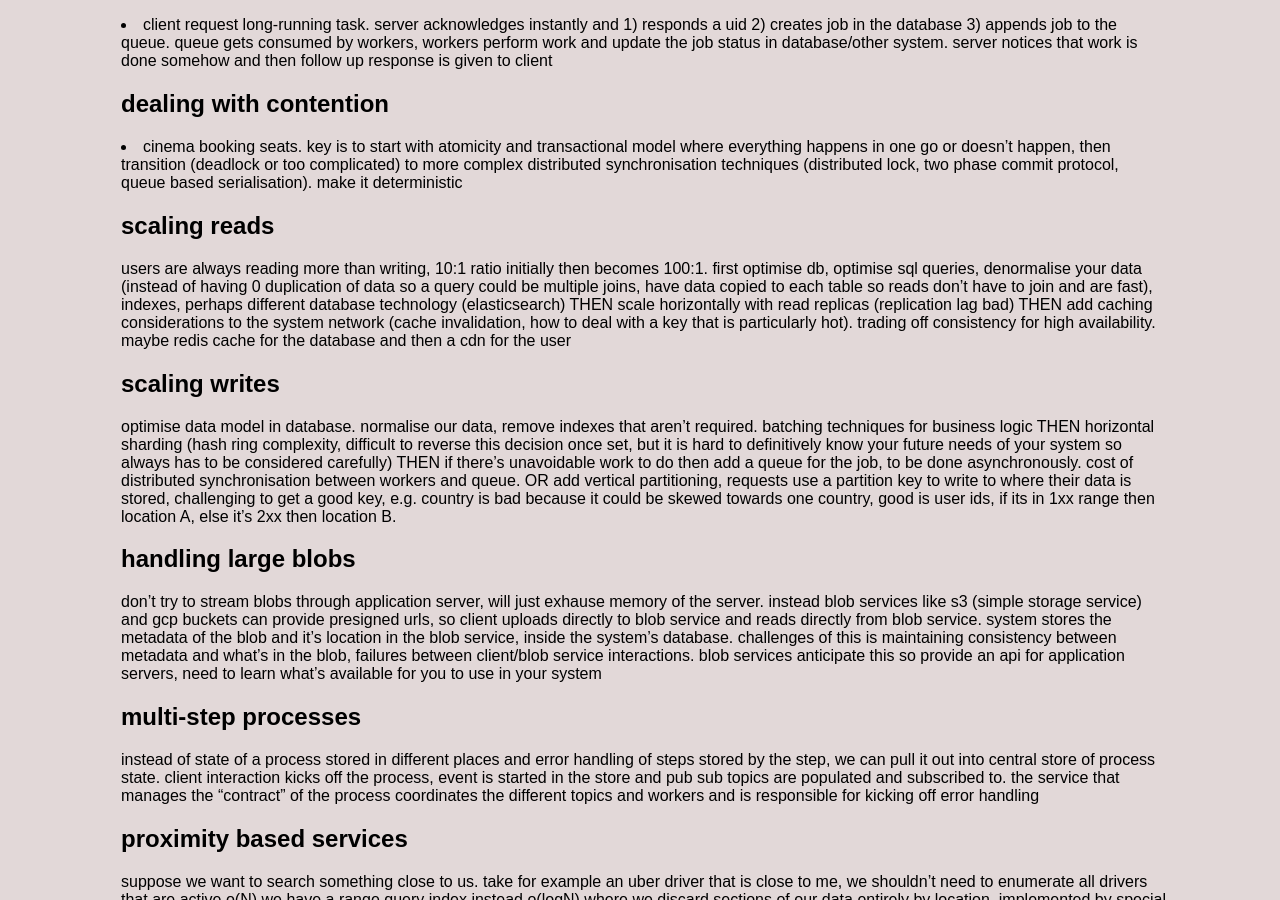
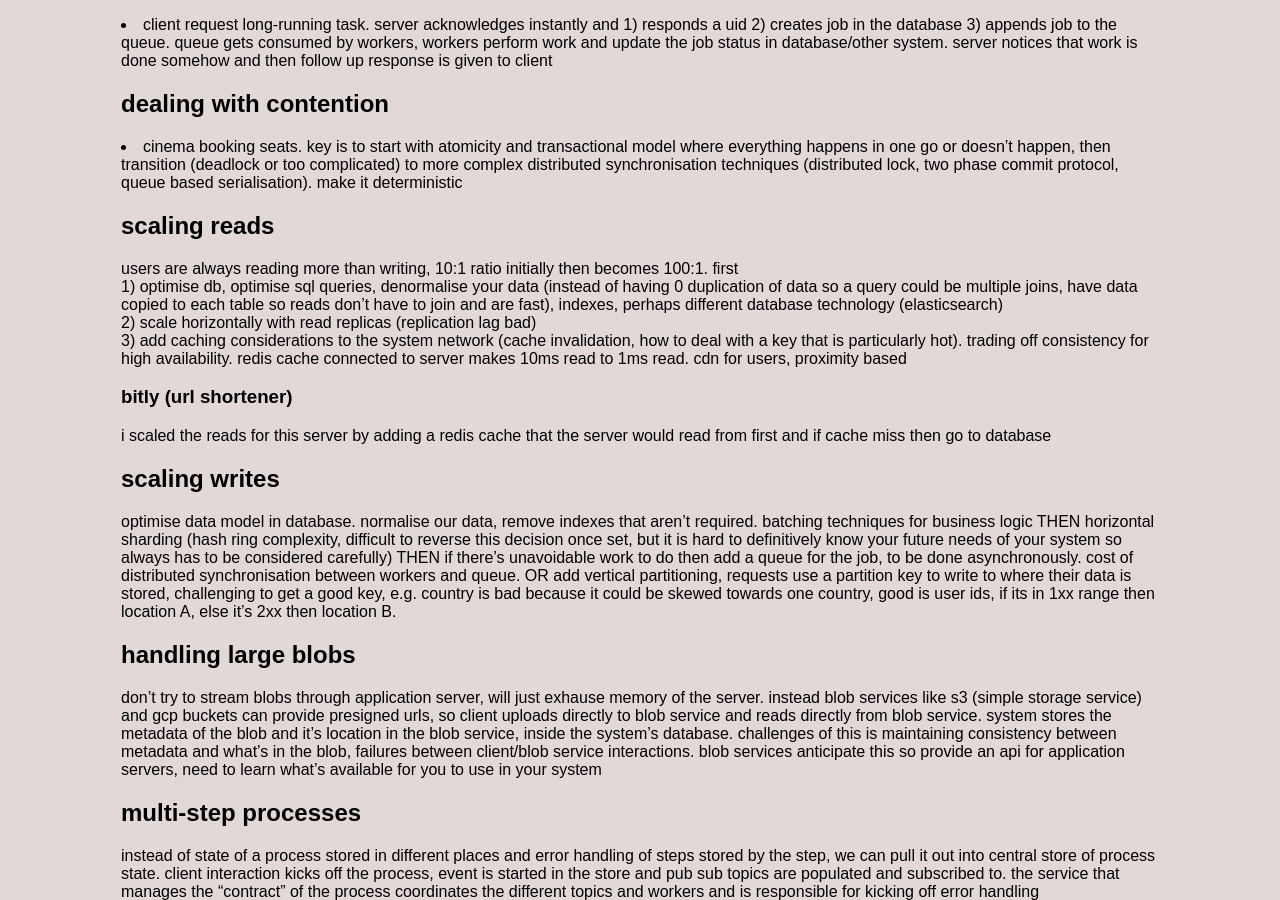
Before and after one commit to jsbaasi/jsbaasi.github.io, a Jekyll site: the page built from _posts/2026-06-06-system-design-notes.md, in a window 1280 px wide and 900 px high, scrolled down 1250 px. Built offline with Jekyll 4.4.1, drawn with Linux system fonts in a browser that asks for light colours.

Commit message:
vault backup: 2026-06-07 15:58:01

```diff
--- a/_posts/2026-06-06-system-design-notes.md
+++ b/_posts/2026-06-06-system-design-notes.md
@@ -32,7 +32,12 @@ permalink: /system-design-notes/
 ## dealing with contention
 - cinema booking seats. key is to start with atomicity and transactional model where everything happens in one go or doesn't happen, then transition (deadlock or too complicated) to more complex distributed synchronisation techniques (distributed lock, two phase commit protocol, queue based serialisation). make it deterministic
 ## scaling reads
-users are always reading more than writing, 10:1 ratio initially then becomes 100:1. first optimise db, optimise sql queries, denormalise your data (instead of having 0 duplication of data so a query could be multiple joins, have data copied to each table so reads don't have to join and are fast), indexes, perhaps different database technology (elasticsearch) THEN scale horizontally with read replicas (replication lag bad) THEN add caching considerations to the system network (cache invalidation, how to deal with a key that is particularly hot). trading off consistency for high availability. maybe redis cache for the database and then a cdn for the user
+users are always reading more than writing, 10:1 ratio initially then becomes 100:1. first
+1) optimise db, optimise sql queries, denormalise your data (instead of having 0 duplication of data so a query could be multiple joins, have data copied to each table so reads don't have to join and are fast), indexes, perhaps different database technology (elasticsearch)
+2) scale horizontally with read replicas (replication lag bad)
+3) add caching considerations to the system network (cache invalidation, how to deal with a key that is particularly hot). trading off consistency for high availability. redis cache connected to server makes 10ms read to 1ms read. cdn for users, proximity based
+### bitly (url shortener)
+i scaled the reads for this server by adding a redis cache that the server would read from first and if cache miss then go to database
 ## scaling writes
 optimise data model in database. normalise our data, remove indexes that aren't required. batching techniques for business logic THEN horizontal sharding (hash ring complexity, difficult to reverse this decision once set, but it is hard to definitively know your future needs of your system so always has to be considered carefully) THEN if there's unavoidable work to do then add a queue for the job, to be done asynchronously. cost of distributed synchronisation between workers and queue. OR add vertical partitioning, requests use a partition key to write to where their data is stored, challenging to get a good key, e.g. country is bad because it could be skewed towards one country, good is user ids, if its in 1xx range then location A, else it's 2xx then location B.
 ## handling large blobs
```
